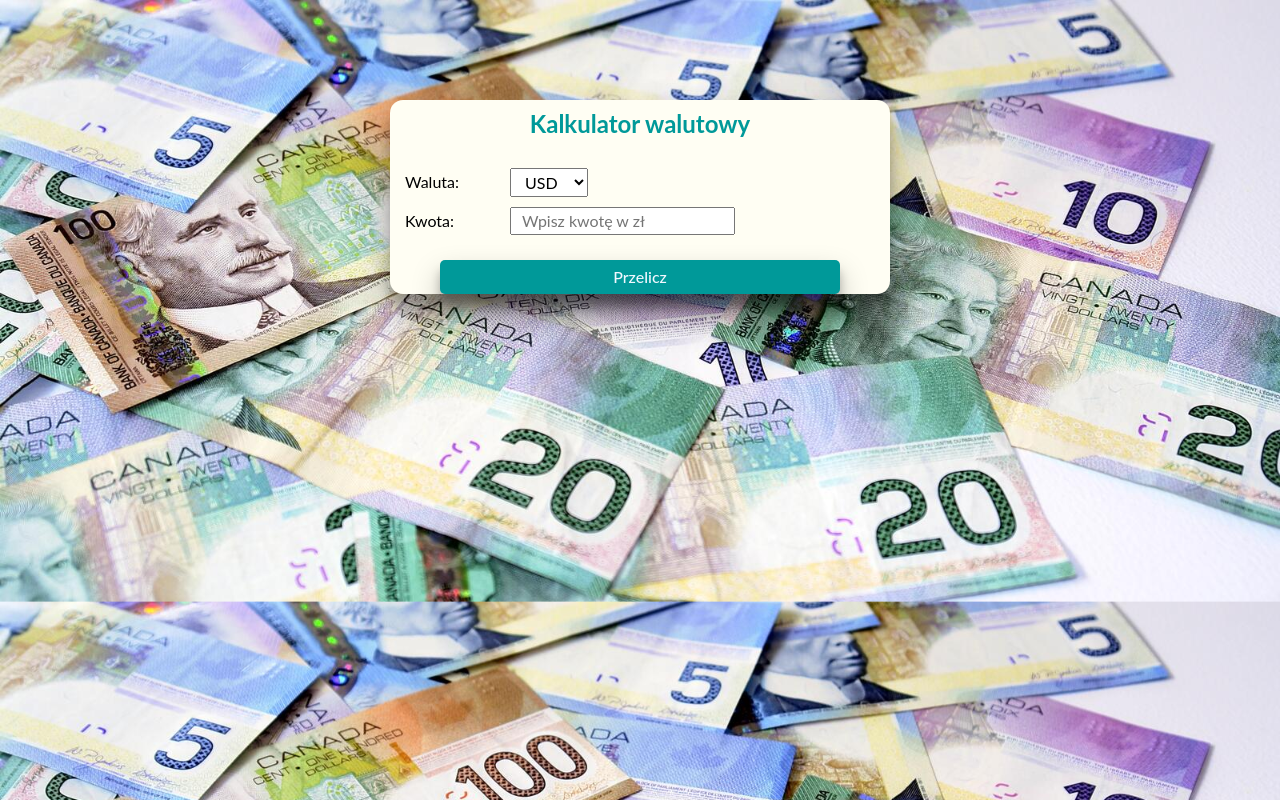
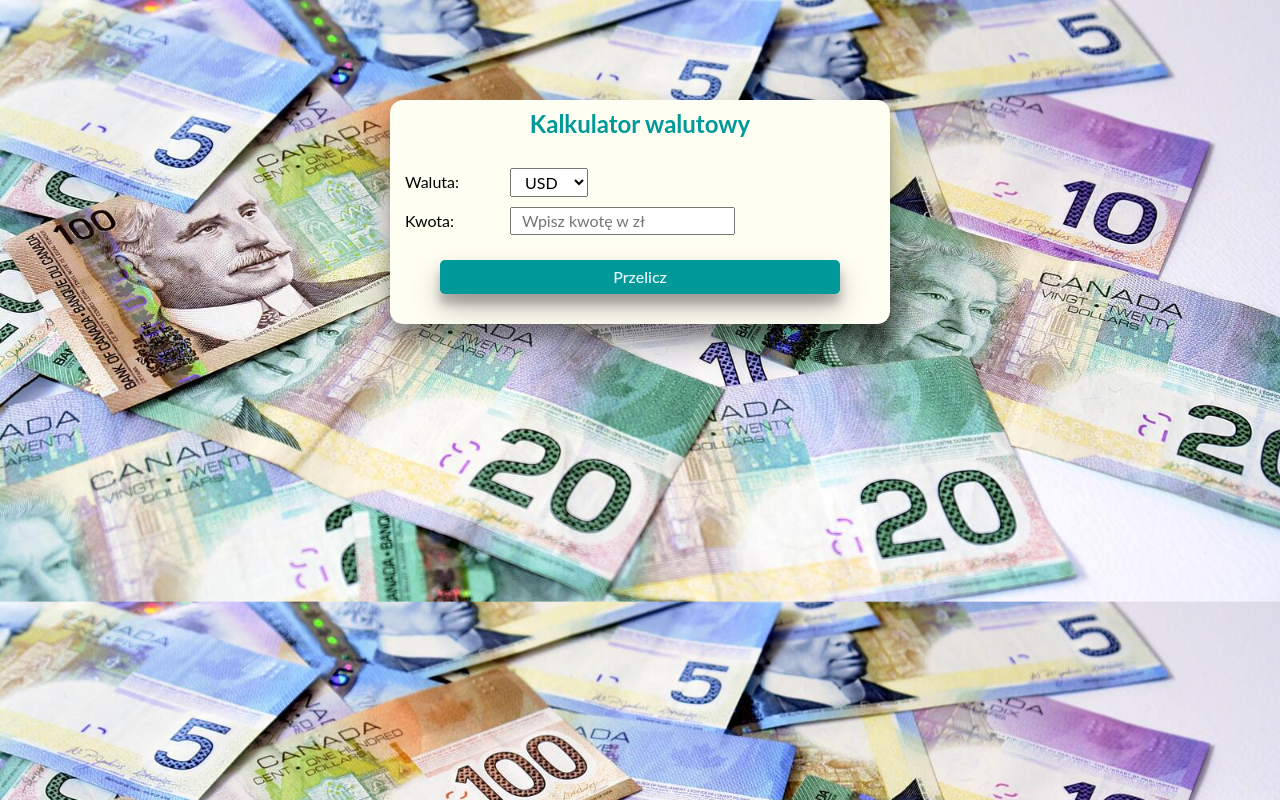
Before and after one commit to ursmal1948/currency-converter-react, a React (Create React App) app: page / in a window 1280 px wide. Built offline with nearby package versions, Linux system fonts and the light colour scheme.

Commit message:
added styles to button paragraph

```diff
--- a/src/Form/style.css
+++ b/src/Form/style.css
@@ -35,6 +35,10 @@
     box-shadow: rgba(0, 0, 0, 0.25) 0px 14px 28px, rgba(0, 0, 0, 0.22) 0px 10px 10px;
 }
 
+.button__paragraph {
+    padding-bottom:30px;
+}
+
 @media(max-width:767px) {
     .form__button {
         width: 80%;
```
